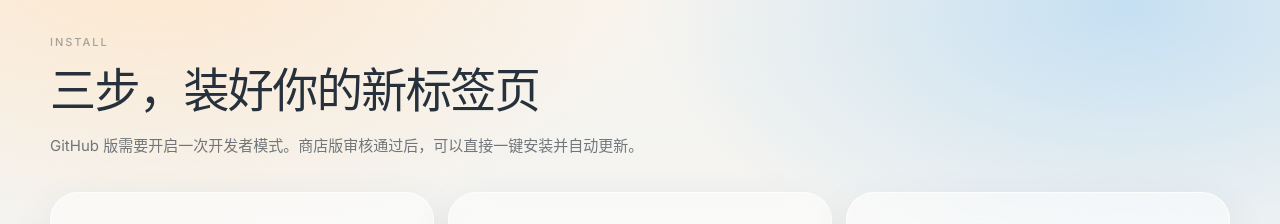
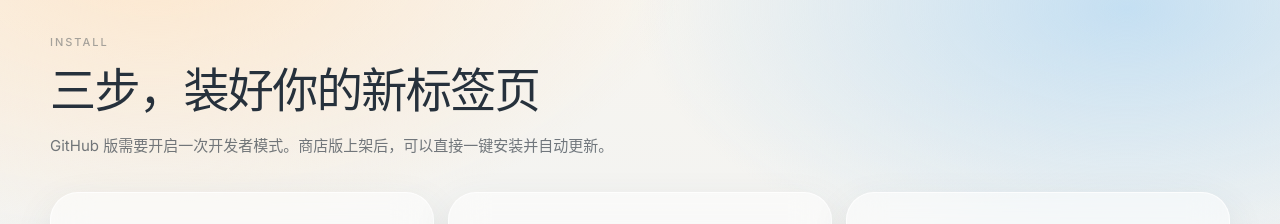
Before and after one commit to MAS-W-415/morning-haze-startpage, a browser extension: page docs/index.html in a window 1280 px wide. Shown: the part 840-1064 px from the top of the page. Drawn offline with Linux system fonts and the light colour scheme.

Commit message:
Finalize store availability copy

```diff
--- a/docs/config.js
+++ b/docs/config.js
@@ -9,7 +9,7 @@ window.START_PAGE_CONFIG = {
     // GitHub 仓库名
     githubRepo: 'morning-haze-startpage',
 
-    // Edge 加载项商店链接。审核通过后填这里，页面会自动显示商店按钮。
+    // Edge 加载项商店链接。上架后填这里，页面会自动显示商店按钮。
     // 例如 'https://microsoftedge.microsoft.com/addons/detail/xxxxxxxx'
     storeUrl: '',
 };
--- a/docs/index.html
+++ b/docs/index.html
@@ -87,7 +87,7 @@
                     <p class="section-kicker">Install</p>
                     <h2 id="install-title">三步，装好你的新标签页</h2>
                     <p class="section-intro">
-                        GitHub 版需要开启一次开发者模式。商店版审核通过后，可以直接一键安装并自动更新。
+                        GitHub 版需要开启一次开发者模式。商店版上架后，可以直接一键安装并自动更新。
                     </p>
                 </div>
 
```
